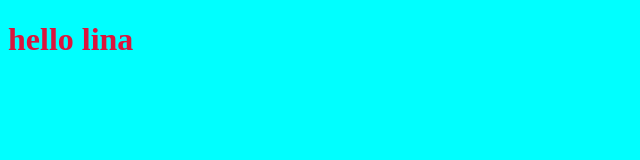
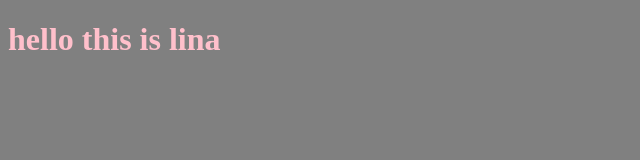
Before and after one commit to lina200407/myproject, a plain HTML site: page index.html in a window 1280 px wide. Shown: the whole page, without its empty margins (0-640 px from the left). Drawn offline with Linux system fonts and the light colour scheme.

Commit message:
changinge colors to pink and gray

```diff
--- a/index.html
+++ b/index.html
@@ -7,7 +7,7 @@
     <title>Document</title>
 </head>
 <body>
-    <h1>hello lina</h1>
+    <h1>hello this is lina</h1>
     <script src="app.js"></script>
 </body>
 </html>
--- a/style.css
+++ b/style.css
@@ -1,6 +1,6 @@
 h1{
-    color: crimson;
+    color: pink;
 }
 body{
-    background-color: aqua ;
+    background-color: gray ;
 }
```
